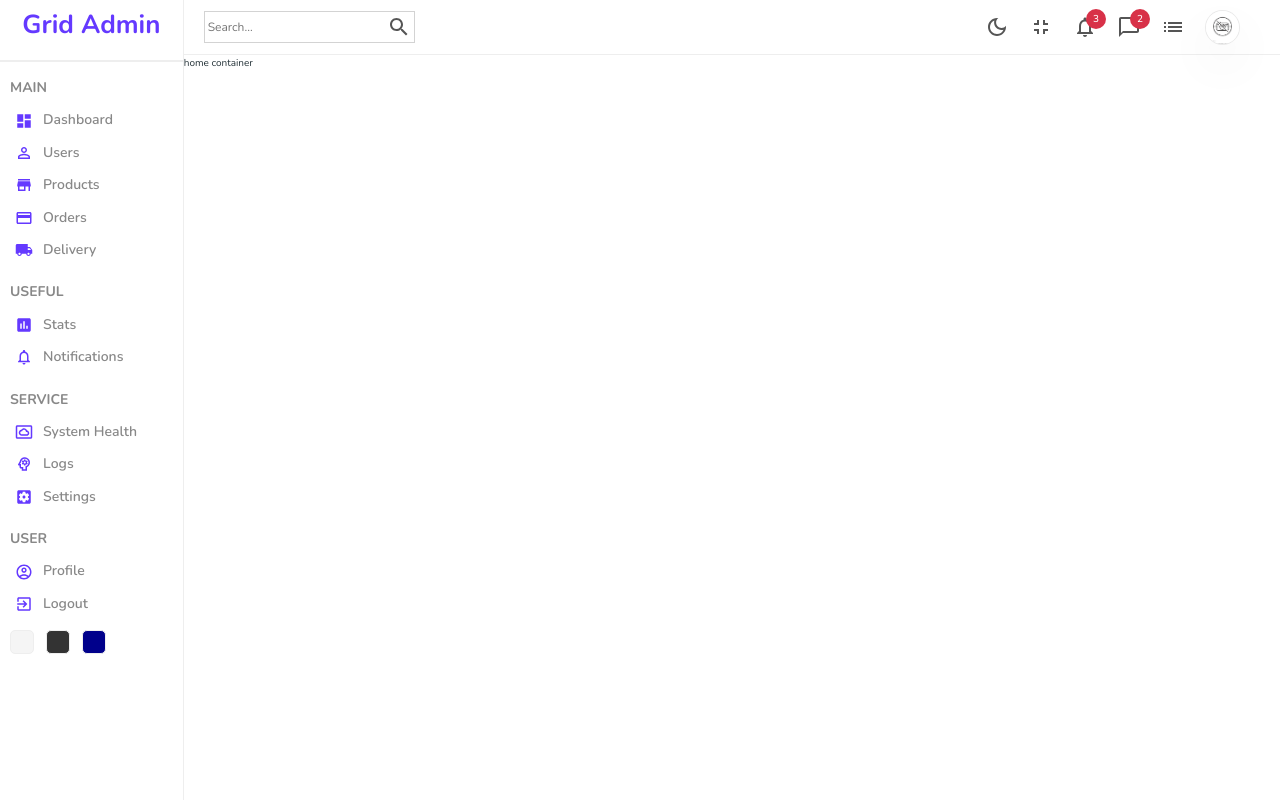
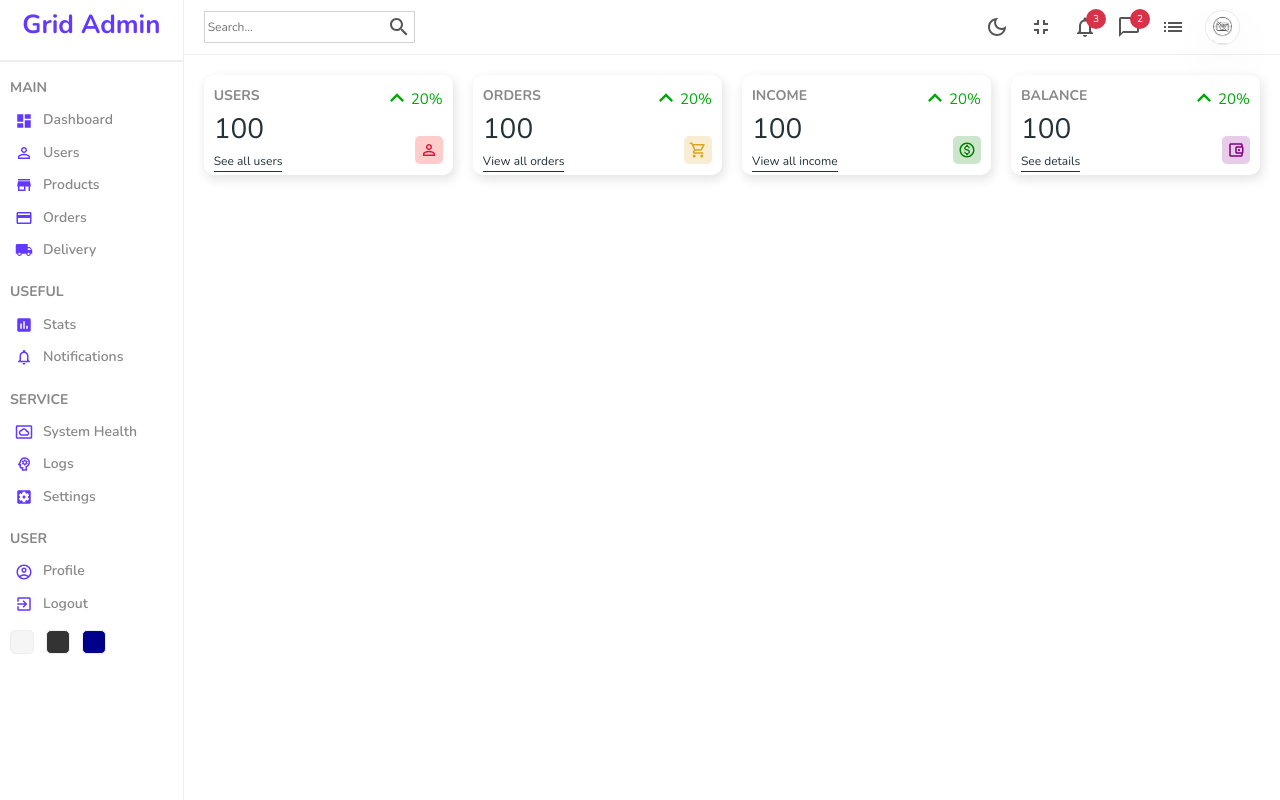
Before and after one commit to nguyenhoanganhtuan1206/E-Commerce-FE, a React (Create React App) app: page /admin in a window 1280 px wide. Built offline with nearby package versions, Linux system fonts and the light colour scheme.

Commit message:
Widget Styles

```diff
--- /dev/null
+++ b/src/admin/components/Widget/Widget.js
@@ -0,0 +1,105 @@
+import { memo } from "react";
+
+import "./Widget.scss";
+import {
+  AccountBalanceWalletOutlined,
+  KeyboardArrowUp,
+  MonetizationOnOutlined,
+  PersonOutline,
+  ShoppingCartOutlined,
+} from "@mui/icons-material";
+
+const Widget = ({ type }) => {
+  const amount = 100;
+  const diff = 20;
+
+  let data;
+  switch (type) {
+    case "user":
+      data = {
+        title: "USERS",
+        isMoney: false,
+        link: "See all users",
+        icon: (
+          <PersonOutline
+            className="widget-icon widget-icon__main"
+            style={{ color: "crimson", backgroundColor: "rgba(255,0,0,0.2)" }}
+          />
+        ),
+      };
+      break;
+
+    case "order":
+      data = {
+        title: "ORDERS",
+        isMoney: false,
+        link: "View all orders",
+        icon: (
+          <ShoppingCartOutlined
+            className="widget-icon widget-icon__main"
+            style={{
+              backgroundColor: "rgba(218, 165, 32, 0.2)",
+              color: "goldenrod",
+            }}
+          />
+        ),
+      };
+      break;
+
+    case "income":
+      data = {
+        title: "INCOME",
+        isMoney: false,
+        link: "View all income",
+        icon: (
+          <MonetizationOnOutlined
+            className="widget-icon widget-icon__main"
+            style={{ backgroundColor: "rgba(0, 128, 0, 0.2)", color: "green" }}
+          />
+        ),
+      };
+      break;
+
+    case "balance":
+      data = {
+        title: "BALANCE",
+        isMoney: false,
+        link: "See details",
+        icon: (
+          <AccountBalanceWalletOutlined
+            className="widget-icon widget-icon__main"
+            style={{
+              backgroundColor: "rgba(128, 0, 128, 0.2)",
+              color: "purple",
+            }}
+          />
+        ),
+      };
+      break;
+
+    default:
+      break;
+  }
+
+  return (
+    <div className="widget">
+      <div className="widget-left">
+        <span className="widget-title">{data.title}</span>
+        <span className="widget-counter">
+          {data.isMoney && "$"} {amount}
+        </span>
+        <span className="widget-link">{data.link}</span>
+      </div>
+      <div className="widget-right">
+        <div className="widget-percent widget-percent__positive">
+          <KeyboardArrowUp className="widget-icon" />
+          {diff}%
+        </div>
+
+        {data.icon}
+      </div>
+    </div>
+  );
+};
+
+export default memo(Widget);
--- /dev/null
+++ b/src/admin/components/Widget/Widget.scss
@@ -0,0 +1,65 @@
+.widget {
+  display: flex;
+  justify-content: space-between;
+  flex: 1;
+  padding: 1rem;
+  border-radius: 10px;
+  height: 100px;
+
+  -webkit-box-shadow: 2px 4px 10px 1px rgba(0, 0, 0, 0.47);
+  box-shadow: 2px 4px 10px 1px rgba(201, 201, 201, 0.47);
+
+  &-left,
+  &-right {
+    display: flex;
+    flex-direction: column;
+    justify-content: space-between;
+  }
+
+  &-icon {
+    font-size: 2.8rem !important;
+    transform: translateY(-1px);
+
+    &__main {
+      padding: 5px;
+      background-color: rgba(128, 0, 128, 0.342);
+      border-radius: 5px;
+      align-self: flex-end;
+    }
+  }
+
+  /* LEFT */
+  &-title {
+    font-weight: bold;
+    color: var(--font-color-2);
+    font-size: 1.4rem;
+  }
+
+  &-counter {
+    font-size: 2.8rem;
+    font-weight: 300;
+  }
+
+  &-link {
+    font-size: 1.2rem;
+    border-bottom: 1px solid var(--font-color);
+    width: fit-content;
+  }
+  /* LEFT */
+
+  /* RIGHT */
+  &-percent {
+    display: flex;
+    align-items: center;
+    font-size: 1.5rem;
+
+    &__positive {
+      color: var(--color-green);
+    }
+
+    &__negative {
+      color: var(--color-red);
+    }
+  }
+  /* RIGHT */
+}
--- a/src/admin/components/index.js
+++ b/src/admin/components/index.js
@@ -1,2 +1,3 @@
 export { default as Navbar } from "./navbar/Navbar";
 export { default as Sidebar } from "./sidebar/Sidebar";
+export { default as Widget } from "./Widget/Widget";
--- a/src/admin/pages/AdminHome/AdminHome.js
+++ b/src/admin/pages/AdminHome/AdminHome.js
@@ -1,5 +1,5 @@
 import { memo } from "react";
-import { Navbar, Sidebar } from "../../components";
+import { Navbar, Sidebar, Widget } from "../../components";
 
 import "./AdminHome.scss";
 
@@ -9,7 +9,13 @@ const AdminHome = () => {
       <Sidebar />
       <div className="admin-home__container">
         <Navbar />
-        home container
+
+        <div className="admin-home__widgets">
+          <Widget type="user" />
+          <Widget type="order" />
+          <Widget type="income" />
+          <Widget type="balance" />
+        </div>
       </div>
     </div>
   );
--- a/src/admin/pages/AdminHome/AdminHome.scss
+++ b/src/admin/pages/AdminHome/AdminHome.scss
@@ -4,4 +4,10 @@
   &__container {
     flex: 6;
   }
+
+  &__widgets {
+    display: flex;
+    padding: 2rem;
+    gap: 20px;
+  }
 }
```
